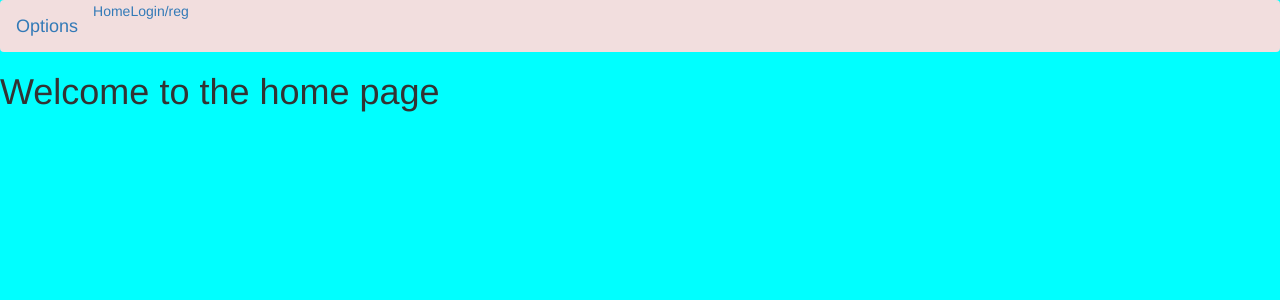
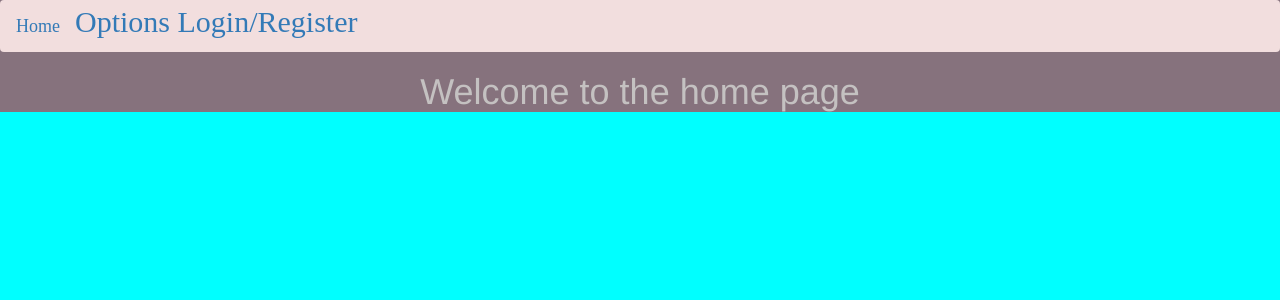
Before and after one commit to charlieconneely/LaptopDrop, a React (Create React App) app: page / in a window 1280 px wide. Shown: the top 300 px of the page. Built offline with nearby package versions, Linux system fonts and the light colour scheme.

Commit message:
database set up and market.js in development

```diff
--- a/package.json
+++ b/package.json
@@ -7,9 +7,10 @@
     "@testing-library/react": "^9.4.0",
     "@testing-library/user-event": "^7.2.1",
     "bootstrap": "^3.4.1",
-    "firebase": "^7.9.0",
+    "firebase": "^7.9.1",
     "react": "^16.12.0",
     "react-bootstrap": "^1.0.0-beta.16",
+    "react-bootstrap-navbar": "^1.1.0",
     "react-dom": "^16.12.0",
     "react-helmet": "^5.2.1",
     "react-router-dom": "^5.1.2",
--- a/src/App.css
+++ b/src/App.css
@@ -1,5 +1,21 @@
 .App {
   text-align: center;
+  background-color: rgb(134, 114, 125);
+  height: 100%;
+  width: 100%;
+  color: rgb(196, 193, 193);
+  font-size: 20px;
+}
+
+nav {
+  display: flex;
+  justify-content: space-around;
+  align-items: center;
+  min-height: 8vh;
+  background-color: rgb(134, 114, 125);
+  font-family: 'Times New Roman', Times, serif;
+  font-size: 30px;
+  color:#5D4954;
 }
 
 .App-logo {
--- a/src/App.js
+++ b/src/App.js
@@ -7,8 +7,11 @@ import 'bootstrap/dist/css/bootstrap.min.css';
 import Navbar from 'react-bootstrap/Navbar';
 import Nav from 'react-bootstrap/Nav';
 import { Switch, Route, BrowserRouter } from 'react-router-dom'
+import * as firebase from 'firebase';
 
-function App() {
+class App extends React.Component {
+
+  render() {
     return (
       <BrowserRouter>
         <div className="App">
@@ -16,22 +19,24 @@ function App() {
             {/* Add navbar with login/reg on the right and make it look nice*/}
 
           <Navbar bg="danger" variant="light">
-          <Navbar.Brand href="#home">Options</Navbar.Brand>
+            <Navbar.Brand href="/">Home</Navbar.Brand>
               <Nav className="mr-auto">
-              <Nav.Link href="/">Home</Nav.Link>
+                <Nav.Link >Options </Nav.Link>
 
-              <Nav.Link href="/login">Login/reg</Nav.Link>
+                <Nav.Link href="/login">Login/Register</Nav.Link>
               </Nav>
             </Navbar>
-      </div>
 
           <Switch>
             <Route exact path="/" component={Home} />
-        {/* <Route exact path="/login" component={Login} /> */}
+            <Route exact path="/login" component={Login} />
           </Switch>
+        </div>
+
 
       </BrowserRouter>
     );
   }
+}
 
 export default App;
```
Also changed, not shown: src/components/market.js (added, +37 -0 lines), 1 other file (tests, documents, lock files or other folders). Lines whose indentation alone changed are shown as unchanged.
